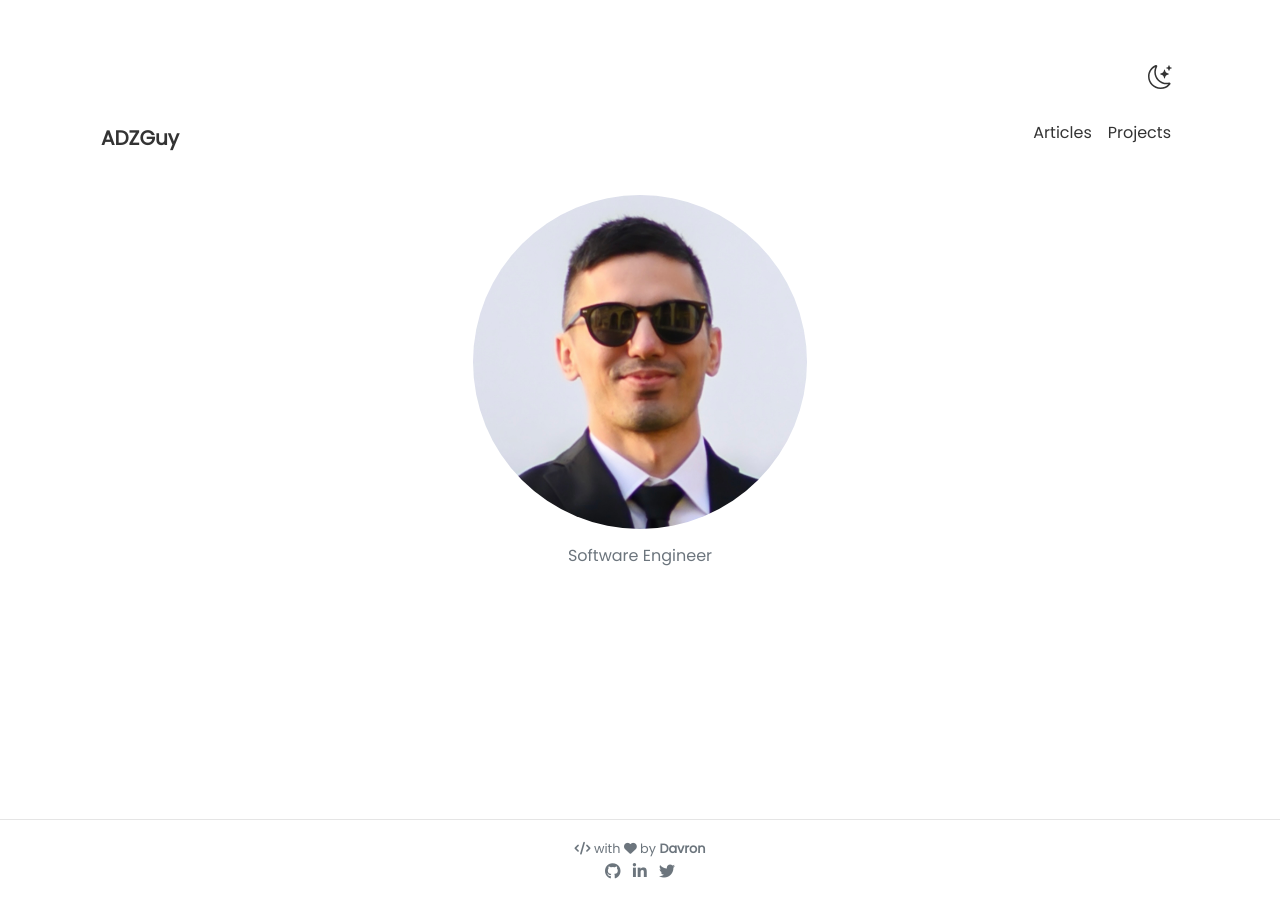
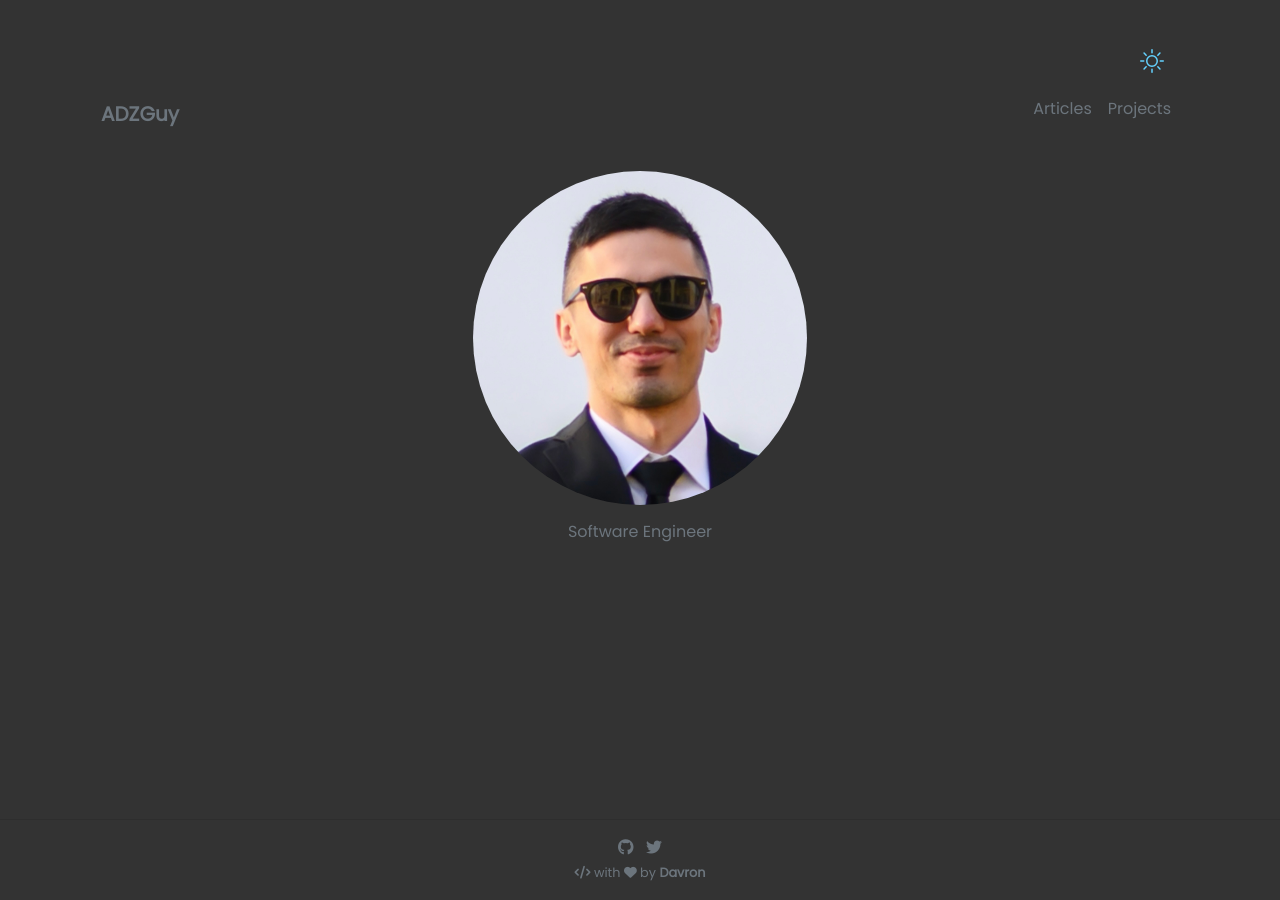
Before and after one commit to adzguy/portfolio, a Jekyll site: the page built from index.html, in a window 1280 px wide. Built offline with Jekyll 4.4.1, drawn with Linux system fonts in a browser that asks for light colours; nearby versions of some CDN libraries.

Commit message:
mode update

```diff
--- a/_config.yml
+++ b/_config.yml
@@ -19,7 +19,7 @@ author:
   github            : adzguy
 # gitlab            : your_username
 # instagram         : your_username
-  linkedin          : ndavron
+# linkedin          : ndavron
 # medium            : your_username
 # soundcloud        : your_username
 # spotify           : your_username
--- a/_includes/footer.html
+++ b/_includes/footer.html
@@ -1,10 +1,8 @@
 <footer class="mt-auto py-3 text-center">
 <hr>
-  <small class="text-muted mb-2">
+  {% include social.html %}
+    <small class="text-muted mb-2">
     <i class="fas fa-code"></i> with <i class="fas fa-heart"></i>
     by <strong>{{ site.author.name }}</strong>
   </small>
-
-  {% include social.html %}
-
 </footer>
--- a/_includes/mode.html
+++ b/_includes/mode.html
@@ -1,5 +1,5 @@
 <div class="container">
-  <div class="d-flex justify-content-end py-3 pr-2">
+  <div class="d-flex justify-content-end pb-2 pr-3">
     <a
       href="{{title.url}}"
       id="theme-toggle"
--- a/_sass/_mode.scss
+++ b/_sass/_mode.scss
@@ -13,7 +13,7 @@ html[data-theme="dark"] {
   --opacity: 0.75;
 }
 
-@media (prefers-color-scheme: dark) {
+@media (prefers-color-scheme: light) {
   html,
   html[data-theme="dark"] {
     --link-color: rgb(100, 210, 255);
--- a/assets/js/mode-switcher.js
+++ b/assets/js/mode-switcher.js
@@ -1,4 +1,4 @@
-let systemInitiatedDark = window.matchMedia("(prefers-color-scheme: dark)");
+let systemInitiatedDark = window.matchMedia("(prefers-color-scheme: light)");
 let theme = sessionStorage.getItem('theme');
 
 if (systemInitiatedDark.matches) {
@@ -18,17 +18,17 @@ function prefersColorTest(systemInitiatedDark) {
    	document.getElementById("theme-toggle").innerHTML = "<span class='alert-headingg'><svg xmlns='http://www.w3.org/2000/svg' width='24' height='24' fill='currentColor' class='bi bi-brightness-high' viewBox='0 0 16 16'" + ">"
 		+ "<path d='M8 11a3 3 0 1 1 0-6 3 3 0 0 1 0 6zm0 1a4 4 0 1 0 0-8 4 4 0 0 0 0 8zM8 0a.5.5 0 0 1 .5.5v2a.5.5 0 0 1-1 0v-2A.5.5 0 0 1 8 0zm0 13a.5.5 0 0 1 .5.5v2a.5.5 0 0 1-1 0v-2A.5.5 0 0 1 8 13zm8-5a.5.5 0 0 1-.5.5h-2a.5.5 0 0 1 0-1h2a.5.5 0 0 1 .5.5zM3 8a.5.5 0 0 1-.5.5h-2a.5.5 0 0 1 0-1h2A.5.5 0 0 1 3 8zm10.657-5.657a.5.5 0 0 1 0 .707l-1.414 1.415a.5.5 0 1 1-.707-.708l1.414-1.414a.5.5 0 0 1 .707 0zm-9.193 9.193a.5.5 0 0 1 0 .707L3.05 13.657a.5.5 0 0 1-.707-.707l1.414-1.414a.5.5 0 0 1 .707 0zm9.193 2.121a.5.5 0 0 1-.707 0l-1.414-1.414a.5.5 0 0 1 .707-.707l1.414 1.414a.5.5 0 0 1 0 .707zM4.464 4.465a.5.5 0 0 1-.707 0L2.343 3.05a.5.5 0 1 1 .707-.707l1.414 1.414a.5.5 0 0 1 0 .708z'/>"
 		+"</svg><" + "/span>";
-   	sessionStorage.setItem('theme', '');
+   	sessionStorage.setItem('theme', 'dark');
   } else {
   	document.documentElement.setAttribute('data-theme', 'light');
     document.getElementById("theme-toggle").innerHTML = "<span class='alert-headingg'><svg xmlns='http://www.w3.org/2000/svg' width='24' height='24' fill='currentColor' class='bi bi-moon' viewBox='0 0 16 16'" + ">"
 		+ "<path d='M6 .278a.768.768 0 0 1 .08.858 7.208 7.208 0 0 0-.878 3.46c0 4.021 3.278 7.277 7.318 7.277.527 0 1.04-.055 1.533-.16a.787.787 0 0 1 .81.316.733.733 0 0 1-.031.893A8.349 8.349 0 0 1 8.344 16C3.734 16 0 12.286 0 7.71 0 4.266 2.114 1.312 5.124.06A.752.752 0 0 1 6 .278zM4.858 1.311A7.269 7.269 0 0 0 1.025 7.71c0 4.02 3.279 7.276 7.319 7.276a7.316 7.316 0 0 0 5.205-2.162c-.337.042-.68.063-1.029.063-4.61 0-8.343-3.714-8.343-8.29 0-1.167.242-2.278.681-3.286z'/>"
 		+ "<path d='M10.794 3.148a.217.217 0 0 1 .412 0l.387 1.162c.173.518.579.924 1.097 1.097l1.162.387a.217.217 0 0 1 0 .412l-1.162.387a1.734 1.734 0 0 0-1.097 1.097l-.387 1.162a.217.217 0 0 1-.412 0l-.387-1.162A1.734 1.734 0 0 0 9.31 6.593l-1.162-.387a.217.217 0 0 1 0-.412l1.162-.387a1.734 1.734 0 0 0 1.097-1.097l.387-1.162zM13.863.099a.145.145 0 0 1 .274 0l.258.774c.115.346.386.617.732.732l.774.258a.145.145 0 0 1 0 .274l-.774.258a1.156 1.156 0 0 0-.732.732l-.258.774a.145.145 0 0 1-.274 0l-.258-.774a1.156 1.156 0 0 0-.732-.732l-.774-.258a.145.145 0 0 1 0-.274l.774-.258c.346-.115.617-.386.732-.732L13.863.1z'/>"
 		+"</svg><" + "/span>";
-    sessionStorage.setItem('theme', '');
+    sessionStorage.setItem('theme', 'light');
   }
 }
-systemInitiatedDark.addListener(prefersColorTest);
+systemInitiatedDark.addEventListener("test", prefersColorTest);
 
 
 function modeSwitcher() {
```
Lines whose indentation alone changed are shown as unchanged.
